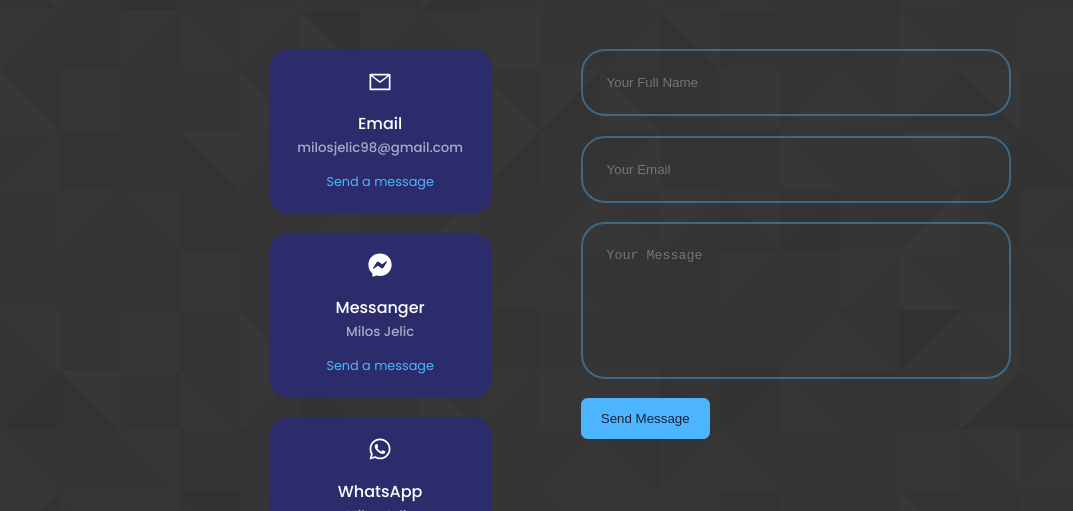
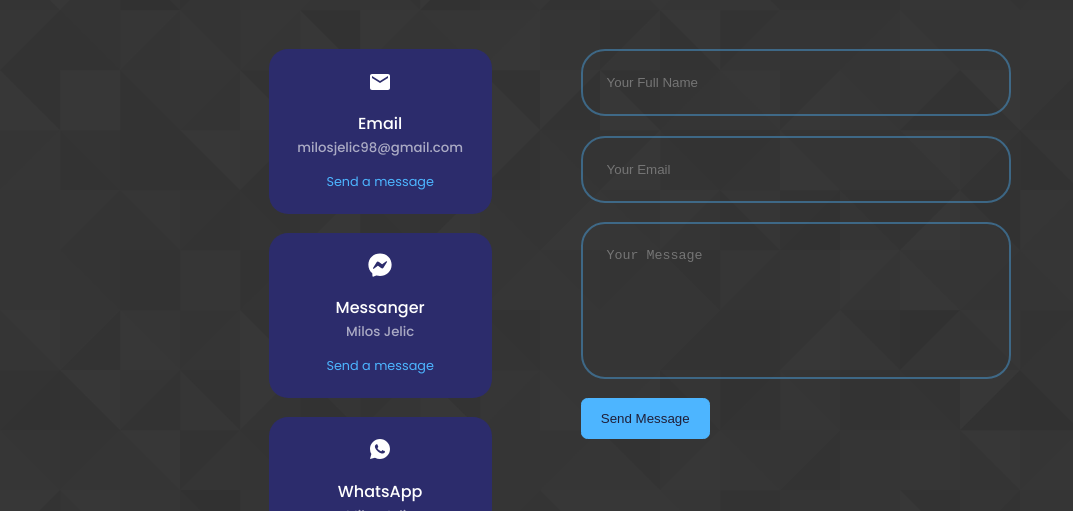
Before and after one commit to masterML5/portfoliomilos, a React (Create React App) app: page / in a window 1280 px wide. Shown: the part 5090-5601 px from the top of the page, without its empty margins (0-1073 px from the left). Built offline with nearby package versions, Linux system fonts and the light colour scheme.

Commit message:
contact gotov

```diff
--- a/src/components/contact/Contact.jsx
+++ b/src/components/contact/Contact.jsx
@@ -1,8 +1,8 @@
 import React from 'react'
 import './contact.css'
-import {AiOutlineMail} from 'react-icons/ai'
+import {MdMail} from 'react-icons/md'
 import {FaFacebookMessenger} from 'react-icons/fa'
-import {FaWhatsapp} from 'react-icons/fa'
+import {RiWhatsappFill} from 'react-icons/ri'
 import { useRef } from 'react';
 import emailjs from 'emailjs-com'
 
@@ -23,9 +23,8 @@ const Contact = () => {
     e.target.reset()
 
     document.querySelector('form').appendChild(newElement);
+  };
 
-
-  };
   return (
     <section id='contact'>
       <h5>Get In Touch</h5>
@@ -34,7 +33,7 @@ const Contact = () => {
       <div className="container contact__container">
         <div className="contact__options">
           <article className="contact__option">
-            <AiOutlineMail  className='contact__option-icon'/>
+            <MdMail  className='contact__option-icon'/>
             <h4>Email</h4>
             <h5>milosjelic98@gmail.com</h5>
             <a href="mailto:milosjelic98@gmail.com">Send a message</a>
@@ -46,7 +45,7 @@ const Contact = () => {
             <a href="https://m.me/masterML5" target="_blank" rel='noreferrer'>Send a message</a>
           </article>
           <article className="contact__option">
-            <FaWhatsapp className='contact__option-icon' />
+            <RiWhatsappFill className='contact__option-icon' />
             <h4>WhatsApp</h4>
             <h5>Milos Jelic</h5>
             <a href="https://api.whatsapp.com/send?phone=+381614819611" target="_blank" rel='noreferrer'>Send a message</a>
--- a/src/components/contact/contact.css
+++ b/src/components/contact/contact.css
@@ -1,3 +1,4 @@
+
 .container.contact__container{
     width: 58%;
     display: grid;
@@ -31,7 +32,9 @@
     margin-top: 0.7rem;
     display: inline-block;
     font-size: 0.8rem;
+
 }
+
 .contact__option h5{
     color: var(--color-light);
 }
```
